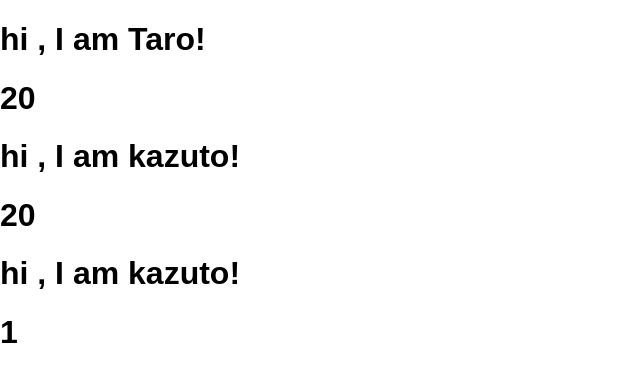
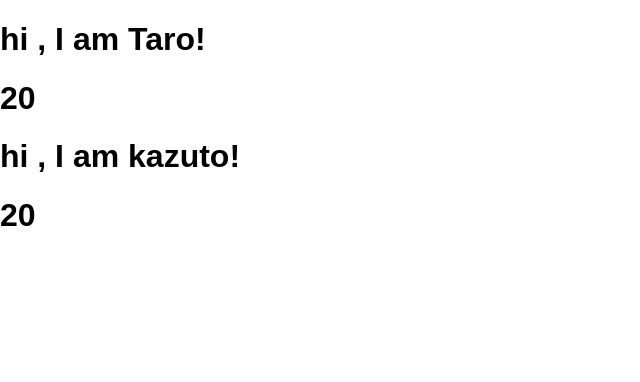
Before and after one commit to kazutotakeuchi-32/udemy-react-redux-crud-aplication, a React (Create React App) app: page / in a window 1280 px wide. Shown: the top 382 px of the page, without its empty margins (0-640 px from the left). Built offline with nearby package versions, Linux system fonts and the light colour scheme.

Commit message:
learn prop-types

```diff
--- a/src/App.js
+++ b/src/App.js
@@ -1,4 +1,5 @@
 import React from 'react';
+import PropTypes from 'prop-types'
 import { render } from 'react-dom';
 // function App() {
 //   return (  <div className="App">Hello , world!</div>);
@@ -47,7 +48,6 @@
   const profiles =[
     {name:"Taro",age:20},
     {name: "kazuto",age:20},
-    {name: "kazuto"}
 
   ]
   return (
@@ -68,8 +68,73 @@
 </div>
   )
 }
-User.defaultProps ={
-  age: 1
+User.propTypes ={
+  name: PropTypes.string,
+  age: PropTypes.number.isRequired
 }
 
-export default App;
+
+// function formatDate(date) {
+//   return date.toLocaleDateString();
+// }
+
+// function Comment(props) {
+//   return (
+//     <div className="Comment">
+//       <UserInfo user={props.author}/>
+//       <div className="Comment-text">{props.text}</div>
+//       <div className="Comment-date">
+//         {formatDate(props.date)}
+//       </div>
+//     </div>
+//   );
+// }
+
+
+
+// function App(){
+//   const comment = {
+//     date: new Date(),
+//     text: 'I hope you enjoy learning React!',
+//     author: {
+//       name: 'Hello Kitty',
+//       avatarUrl: 'https://placekitten.com/g/64/64',
+//     },
+//   };
+//  return( <Comment
+//       date={comment.date}
+//       text={comment.text}
+//       author={comment.author}
+//     />)
+// }
+
+// function Avatar(props){
+//   return(
+//     <img className ="Avatar"
+//       src={props.user.avatarUrl}
+//       alt ={props.user.name}
+//     />
+//   )
+// }
+
+// function UserInfo(props){
+//   return(
+//     <div className="UserInfo">
+//       <Avatar user={props.user} />
+//       <div className="UserInfo-name">
+//         {props.user.name}
+//       </div>
+//     </div>
+//   )
+// }
+
+// ReactDOM.render(
+//   <Comment
+//     date={comment.date}
+//     text={comment.text}
+//     author={comment.author}
+//   />,
+  // document.getElementById('root')
+// );
+
+export default  App;
```
